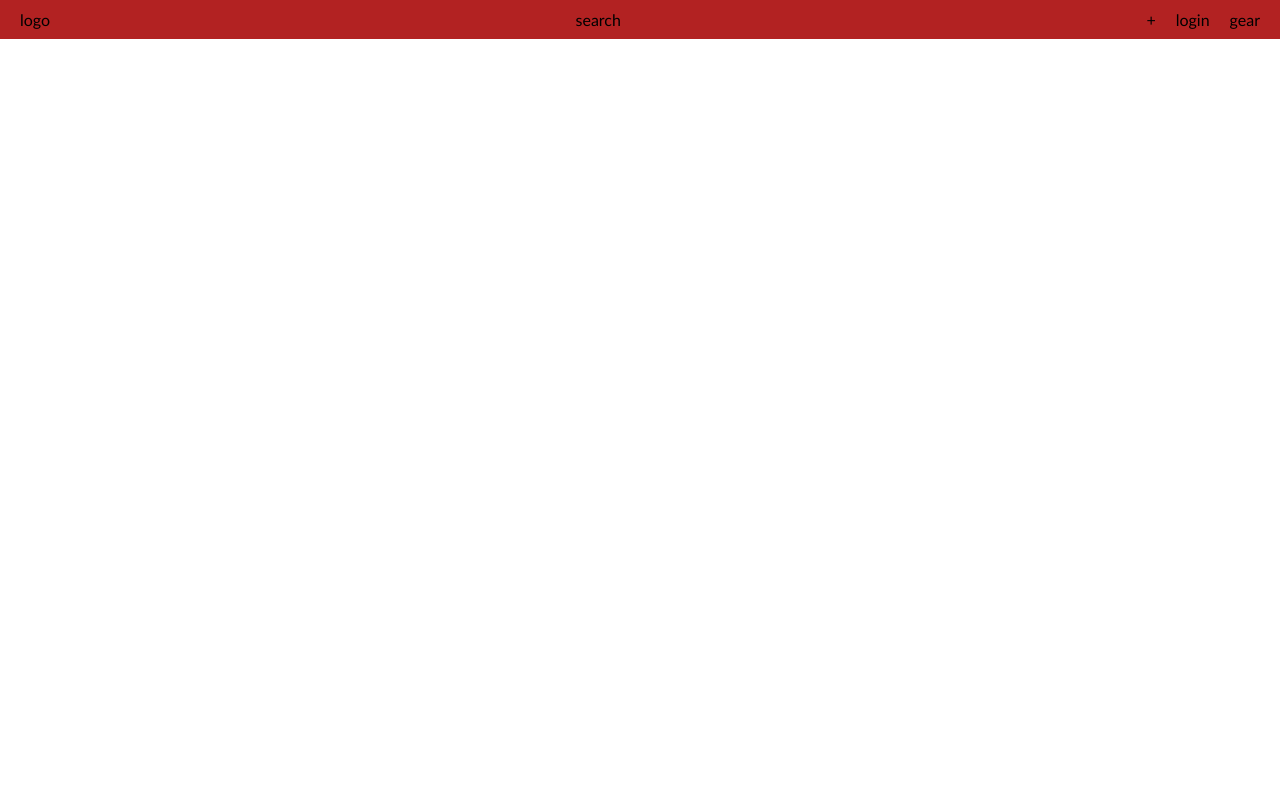
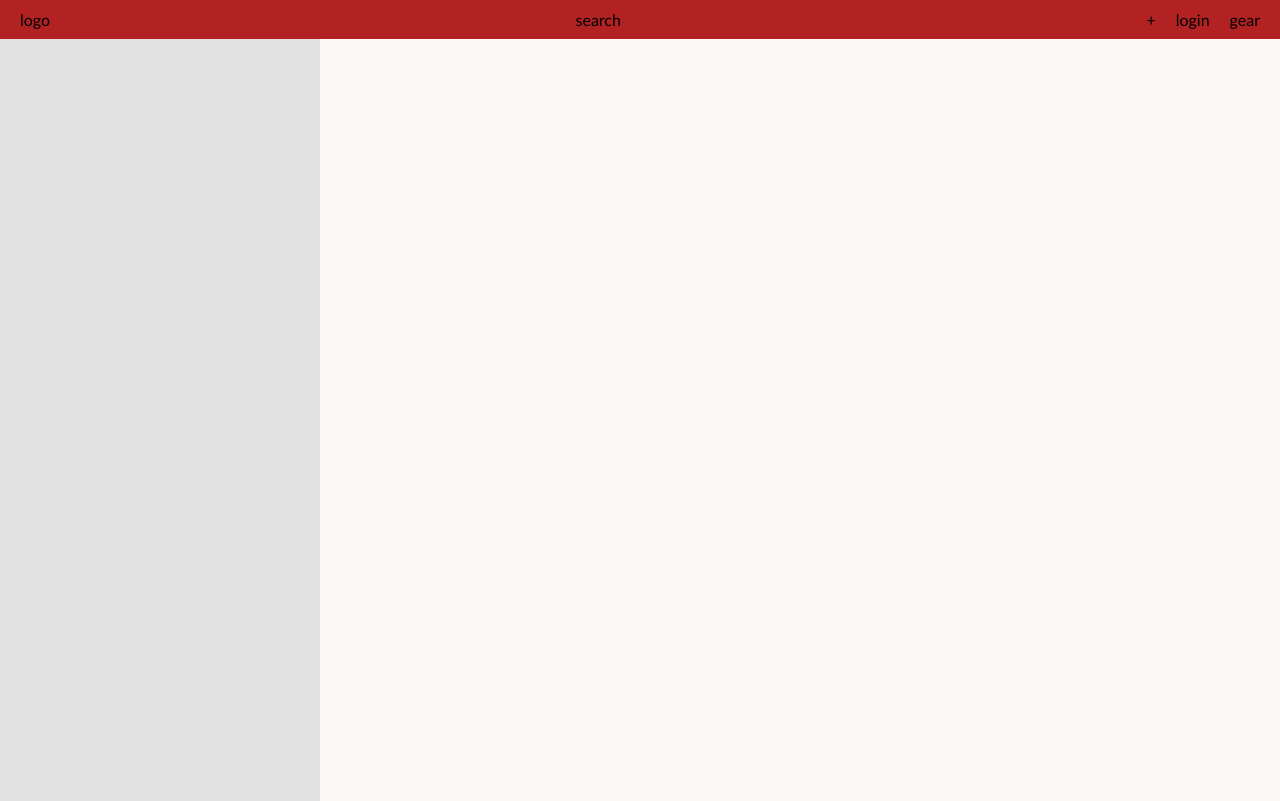
Before and after one commit to alexgeis/todo-list, a website built with webpack: page src/template.html in a window 1280 px wide. Built offline with nearby package versions, Linux system fonts and the light colour scheme.

Commit message:
add main content structure, styling

```diff
--- a/src/css/style.scss
+++ b/src/css/style.scss
@@ -4,7 +4,7 @@ $secondary-color: firebrick;
 $primary-dark: #000;
 $secondary-dark: #000;
 $primary-light: #FAF9F6;
-$secondary-light: rgb(168, 168, 168);
+$secondary-light: rgb(225, 225, 225);
 
 // MIX IN EXAMPLE
 // @mixin headerAlign($align: left) {
@@ -63,3 +63,16 @@ body {
     @include flexJustify;
     gap: 20px;
 }
+#main {
+    display: grid;
+    grid-template-columns: 1fr 3fr;
+    grid-template-rows: minmax(calc(100vh - 38px),1fr)
+}
+#main-aside {
+    grid-column: 1 / 2;
+    background-color: $secondary-light;
+}
+#main-content {
+    grid-column: 2 / 5;
+    background-color: $primary-light;
+}
--- a/src/template.html
+++ b/src/template.html
@@ -17,6 +17,9 @@
 				<div id="settings">gear</div>
 			</div>
 		</header>
-		<main></main>
+		<main id="main">
+			<aside id="main-aside"></aside>
+			<section id="main-content"></section>
+		</main>
 	</body>
 </html>
```
